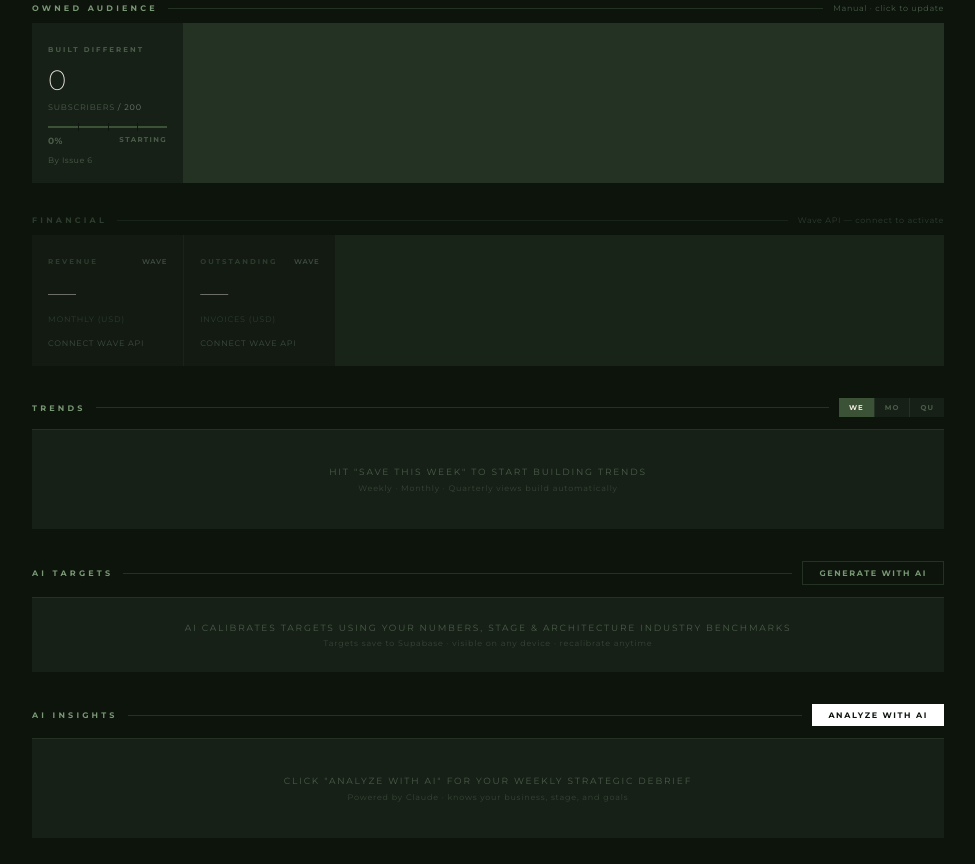
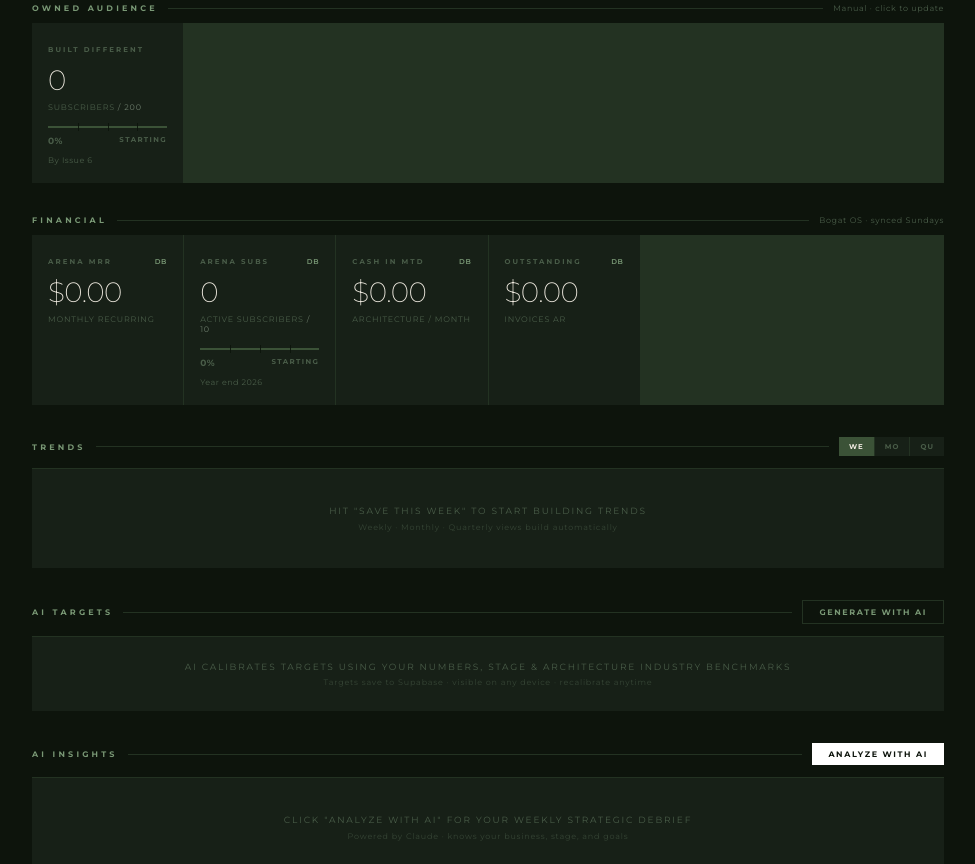
Before and after one commit to bogatinovskamarija-glitch/KPI-dashboard, a plain HTML site: page index.html in a window 1280 px wide. Shown: the part 797-1661 px from the top of the page, without its empty margins (152-1127 px from the left). Drawn offline with nearby package versions, Linux system fonts and the light colour scheme; no server answers.

Commit message:
Add financial KPIs: AREna MRR, subs, cash-in MTD, outstanding AR

```diff
--- a/index.html
+++ b/index.html
@@ -183,23 +183,40 @@ const KPIS = [{
   deadline: 'By Issue 6',
   src: 'manual'
 }, {
-  id: 'revenue',
+  id: 'arena_mrr',
   s: 'FINANCIAL',
-  label: 'Revenue',
-  sub: 'Monthly (USD)',
+  label: 'AREna MRR',
+  sub: 'Monthly recurring',
   defaultTarget: null,
   deadline: null,
-  src: 'wave',
-  ph: true
-}, {
-  id: 'invoices',
+  src: 'db',
+  currency: true
+}, {
+  id: 'arena_subs',
+  s: 'FINANCIAL',
+  label: 'AREna Subs',
+  sub: 'Active subscribers',
+  defaultTarget: 10,
+  deadline: 'Year end 2026',
+  src: 'db'
+}, {
+  id: 'revenue_mtd',
+  s: 'FINANCIAL',
+  label: 'Cash In MTD',
+  sub: 'Architecture / month',
+  defaultTarget: null,
+  deadline: null,
+  src: 'db',
+  currency: true
+}, {
+  id: 'outstanding_ar',
   s: 'FINANCIAL',
   label: 'Outstanding',
-  sub: 'Invoices (USD)',
+  sub: 'Invoices AR',
   defaultTarget: null,
   deadline: null,
-  src: 'wave',
-  ph: true
+  src: 'db',
+  currency: true
 }];
 const SECS = {
   REACH: {
@@ -220,7 +237,7 @@ const SECS = {
   },
   FINANCIAL: {
     label: 'FINANCIAL',
-    desc: 'Wave API — connect to activate'
+    desc: 'Bogat OS · synced Sundays'
   }
 };
 const SEED = {
@@ -240,10 +257,16 @@ const SEED = {
   portfolio: 0,
   proposals: 0,
   newsletter: 0,
-  revenue: 0,
-  invoices: 0
+  arena_mrr: 0,
+  arena_subs: 0,
+  revenue_mtd: 0,
+  outstanding_ar: 0
 };
 const fmt = v => (v || 0).toLocaleString('en-US');
+const fmtCurrency = v => '$' + (v || 0).toLocaleString('en-US', {
+  minimumFractionDigits: 2,
+  maximumFractionDigits: 2
+});
 const pct = (v, t) => t ? Math.min(Math.round(v / t * 100), 100) : null;
 const avg = arr => arr.length ? Math.round(arr.reduce((s, v) => s + v, 0) / arr.length) : 0;
 function statusOf(v, t) {
@@ -793,13 +816,11 @@ function App() {
     }
   }, "%"))))), Object.keys(SECS).map(sk => {
     const sec = SECS[sk],
-      secKpis = KPIS.filter(k => k.s === sk),
-      isDim = sk === 'FINANCIAL';
+      secKpis = KPIS.filter(k => k.s === sk);
     return /*#__PURE__*/React.createElement("div", {
       key: sk,
       style: {
-        marginBottom: 32,
-        opacity: isDim ? 0.55 : 1
+        marginBottom: 32
       }
     }, /*#__PURE__*/React.createElement("div", {
       style: {
@@ -813,7 +834,7 @@ function App() {
         fontSize: 8,
         fontWeight: 700,
         letterSpacing: '0.4em',
-        color: isDim ? C.muted : C.sage
+        color: C.sage
       }
     }, sec.label), /*#__PURE__*/React.createElement("div", {
       style: {
@@ -843,8 +864,8 @@ function App() {
       const ach = tgt && v >= tgt,
         isEdit = editing === kpi.id,
         isPH = !!kpi.ph;
-      const badge = kpi.src === 'pf' ? 'PF' : kpi.src === 'cu' ? 'CU' : kpi.src === 'wave' ? 'WAVE' : '';
-      const badgeColor = isPH ? C.whiteDim : kpi.src === 'cu' || kpi.src === 'pf' ? C.sage : C.muted;
+      const badge = kpi.src === 'pf' ? 'PF' : kpi.src === 'cu' ? 'CU' : kpi.src === 'db' ? 'DB' : '';
+      const badgeColor = kpi.src === 'cu' || kpi.src === 'pf' ? C.sage : kpi.src === 'db' ? C.sage : C.muted;
       const isAITarget = targets[kpi.id] != null;
       return /*#__PURE__*/React.createElement("div", {
         key: kpi.id,
@@ -917,12 +938,12 @@ function App() {
         }
       }) : /*#__PURE__*/React.createElement("div", {
         onClick: () => {
-          if (!isPH) {
+          if (!kpi.currency && kpi.src !== 'db') {
             setEditing(kpi.id);
             setEditVal(String(v));
           }
         },
-        title: !isPH ? 'Click to update' : '',
+        title: !kpi.currency && kpi.src !== 'db' ? 'Click to update' : '',
         style: {
           fontSize: v >= 10000 ? 22 : 28,
           fontWeight: 200,
@@ -930,10 +951,10 @@ function App() {
           letterSpacing: '-0.02em',
           lineHeight: 1,
           marginBottom: 4,
-          cursor: isPH ? 'default' : 'pointer',
+          cursor: kpi.currency || kpi.src === 'db' ? 'default' : 'pointer',
           userSelect: 'none'
         }
-      }, isPH ? '—' : fmt(v)), history.length >= 2 && !isEdit && /*#__PURE__*/React.createElement(Spark, {
+      }, kpi.currency ? fmtCurrency(v) : fmt(v)), history.length >= 2 && !isEdit && /*#__PURE__*/React.createElement(Spark, {
         history: history,
         id: kpi.id
       }), /*#__PURE__*/React.createElement("div", {
@@ -1002,14 +1023,7 @@ function App() {
           color: C.muted,
           letterSpacing: '0.06em'
         }
-      }, kpi.deadline), isPH && /*#__PURE__*/React.createElement("div", {
-        style: {
-          fontSize: 8,
-          color: C.whiteDim,
-          letterSpacing: '0.1em',
-          marginTop: 8
-        }
-      }, "CONNECT WAVE API"));
+      }, kpi.deadline));
     })));
   }), /*#__PURE__*/React.createElement("div", {
     style: {
```
